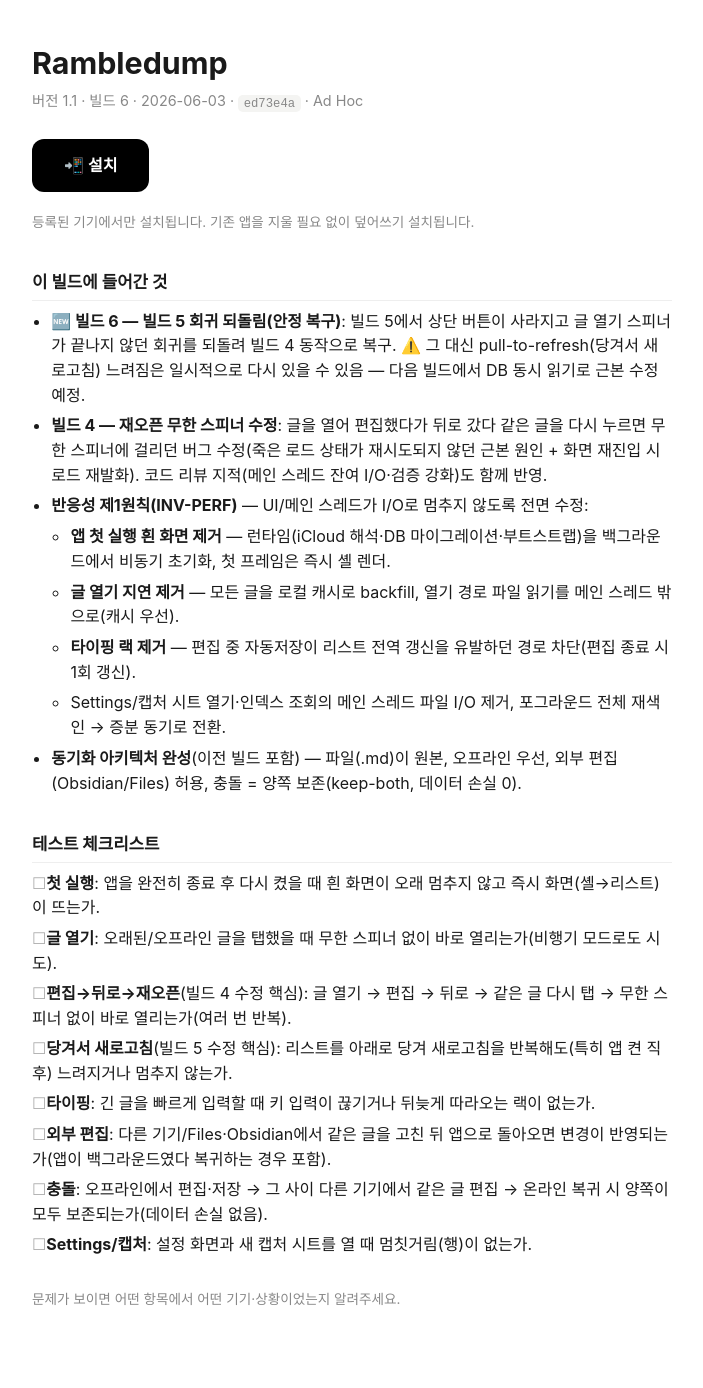
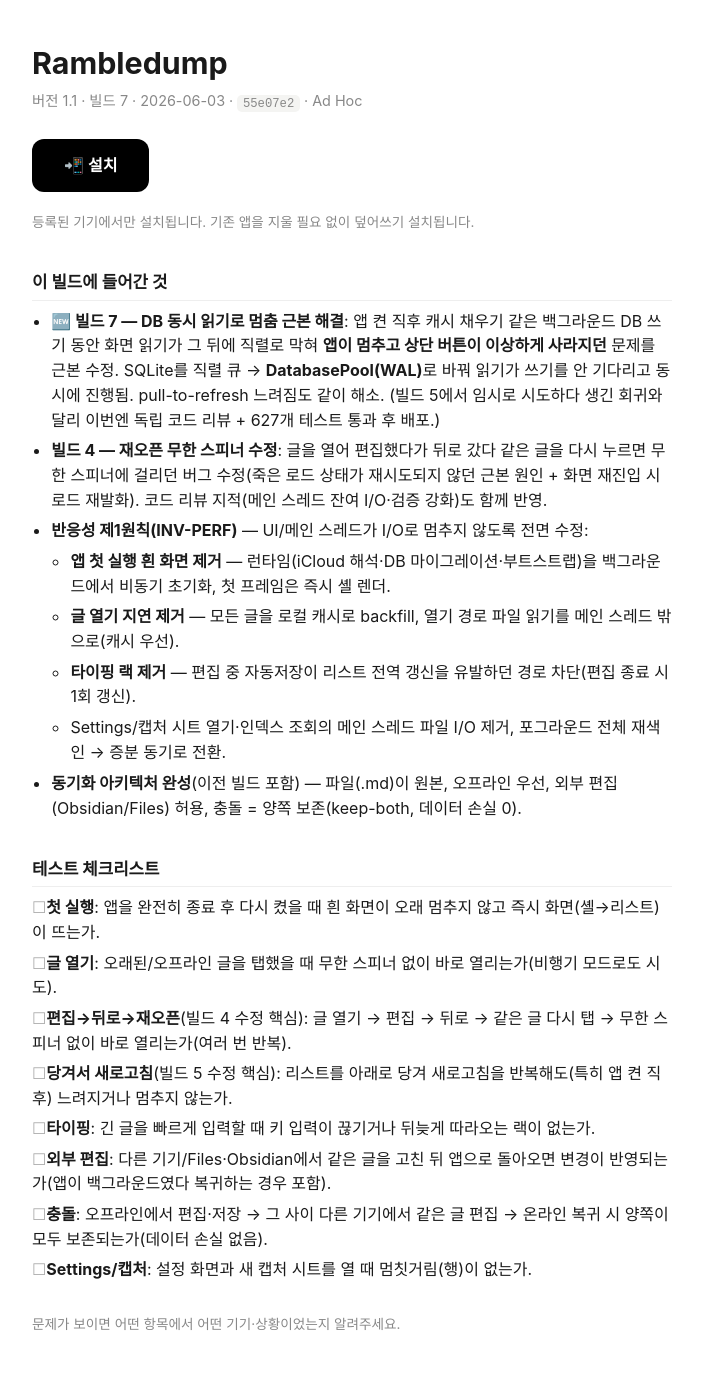
Before and after one commit to sungminoh/sungminoh.github.io, a Jekyll site: the page pages/rambledump/index.html, which Jekyll copies as it is, in a window 1280 px wide. Shown: the whole page, without its empty margins (288-991 px from the left). Built offline with Jekyll 4.4.1, drawn with Linux system fonts in a browser that asks for light colours; before the commit the page ends 1364 px from its top, so only the background shows below that.

Commit message:
rambledump: v1.1 build 7 — DatabasePool (WAL concurrent reads) freeze root fix
SQLite DatabaseQueue->DatabasePool: main-thread reads no longer block behind
background writes, fixing the app-freeze + toolbar-vanish during the post-install
backfill window. Independently reviewed (SHIP) + 627 tests green before deploy.

```diff
--- a/pages/rambledump/index.html
+++ b/pages/rambledump/index.html
@@ -1,5 +1,5 @@
 <!doctype html><meta name="viewport" content="width=device-width,initial-scale=1">
-<title>Rambledump 1.1 (build 6)</title>
+<title>Rambledump 1.1 (build 7)</title>
 <style>
   body{font:-apple-system-body;font-family:-apple-system,system-ui;max-width:640px;margin:0 auto;padding:2.5rem 1.5rem;color:#1a1a1a;line-height:1.55}
   h1{margin:0 0 .2rem;font-size:1.9rem}
@@ -15,14 +15,14 @@
 </style>
 
 <h1>Rambledump</h1>
-<p class="ver">버전 1.1 · 빌드 6 · 2026-06-03 · <code>ed73e4a</code> · Ad Hoc</p>
+<p class="ver">버전 1.1 · 빌드 7 · 2026-06-03 · <code>55e07e2</code> · Ad Hoc</p>
 
 <a class="install" href="itms-services://?action=download-manifest&amp;url=https://sungminoh.github.io/pages/rambledump/manifest.plist">📲 설치</a>
 <p class="note">등록된 기기에서만 설치됩니다. 기존 앱을 지울 필요 없이 덮어쓰기 설치됩니다.</p>
 
 <h2>이 빌드에 들어간 것</h2>
 <ul>
-  <li><b>🆕 빌드 6 — 빌드 5 회귀 되돌림(안정 복구)</b>: 빌드 5에서 상단 버튼이 사라지고 글 열기 스피너가 끝나지 않던 회귀를 되돌려 빌드 4 동작으로 복구. ⚠️ 그 대신 pull-to-refresh(당겨서 새로고침) 느려짐은 일시적으로 다시 있을 수 있음 — 다음 빌드에서 DB 동시 읽기로 근본 수정 예정.</li>
+  <li><b>🆕 빌드 7 — DB 동시 읽기로 멈춤 근본 해결</b>: 앱 켠 직후 캐시 채우기 같은 백그라운드 DB 쓰기 동안 화면 읽기가 그 뒤에 직렬로 막혀 <b>앱이 멈추고 상단 버튼이 이상하게 사라지던</b> 문제를 근본 수정. SQLite를 직렬 큐 → <b>DatabasePool(WAL)</b>로 바꿔 읽기가 쓰기를 안 기다리고 동시에 진행됨. pull-to-refresh 느려짐도 같이 해소. (빌드 5에서 임시로 시도하다 생긴 회귀와 달리 이번엔 독립 코드 리뷰 + 627개 테스트 통과 후 배포.)</li>
   <li><b>빌드 4 — 재오픈 무한 스피너 수정</b>: 글을 열어 편집했다가 뒤로 갔다 같은 글을 다시 누르면 무한 스피너에 걸리던 버그 수정(죽은 로드 상태가 재시도되지 않던 근본 원인 + 화면 재진입 시 로드 재발화). 코드 리뷰 지적(메인 스레드 잔여 I/O·검증 강화)도 함께 반영.</li>
   <li><b>반응성 제1원칙(INV-PERF)</b> — UI/메인 스레드가 I/O로 멈추지 않도록 전면 수정:
     <ul>
```
